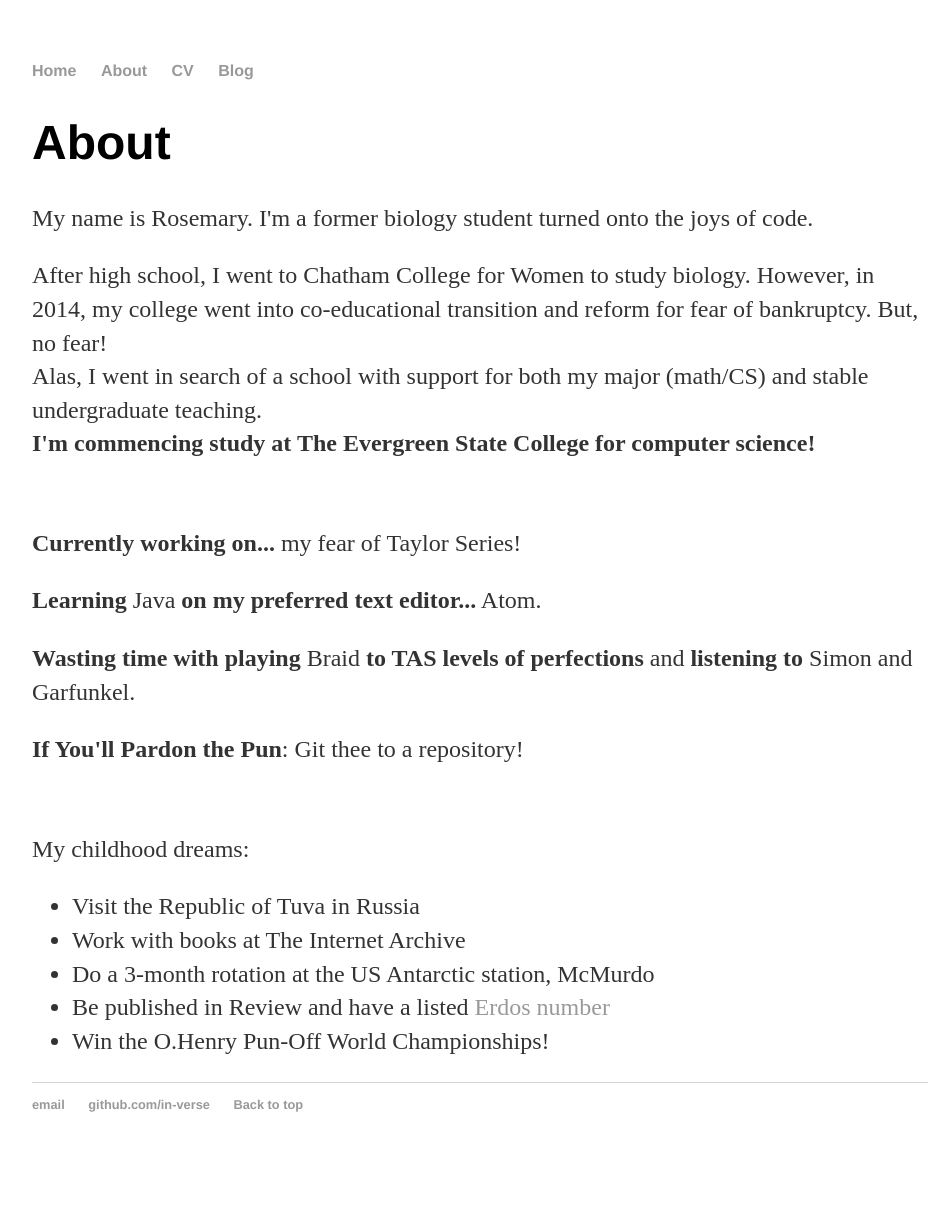
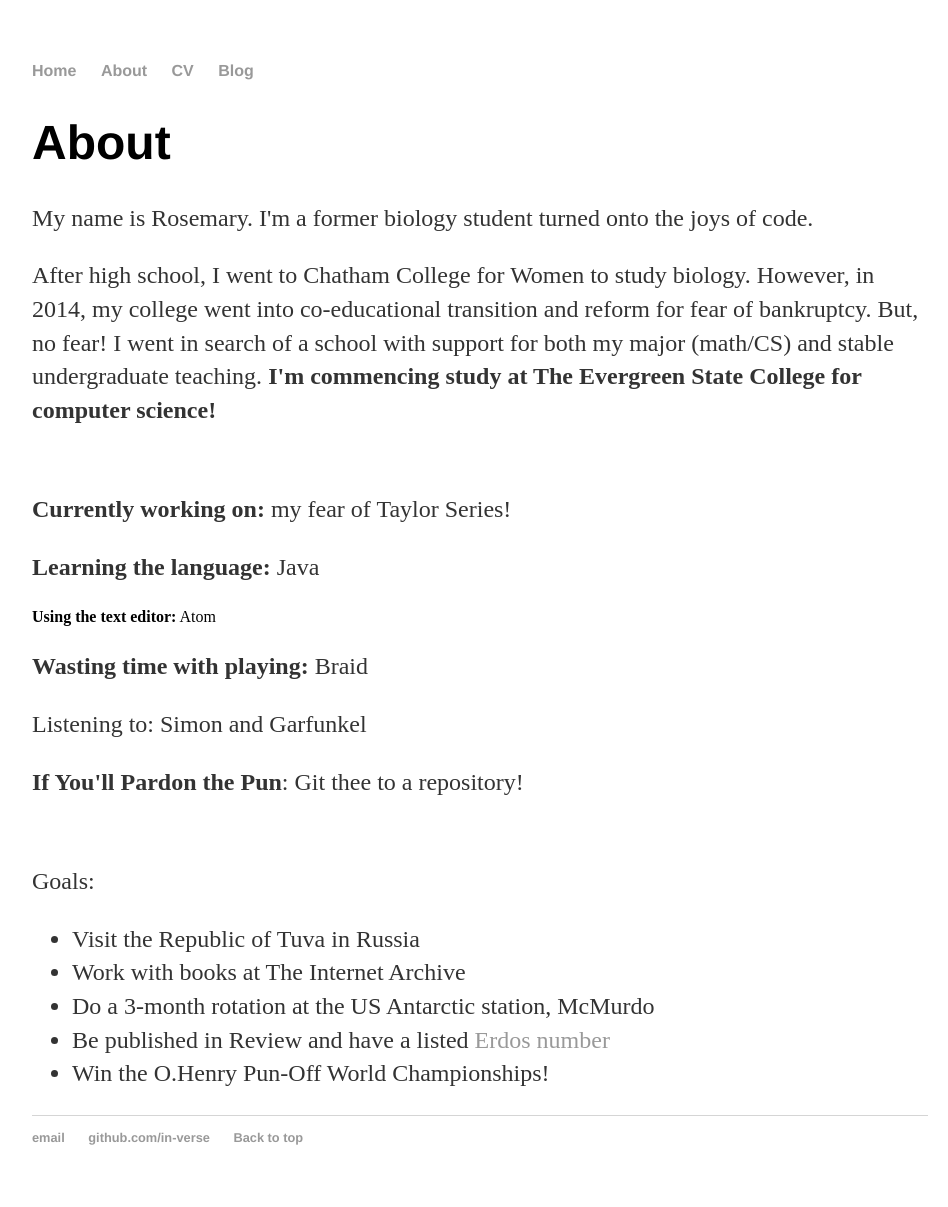
Before and after one commit to In-Verse/in-verse.github.io, a Jekyll site: the page built from about/index.html, in a window 1280 px wide. Shown: the whole page, without its empty margins (160-1108 px from the left). Built offline with Jekyll 4.4.1, drawn with Linux system fonts in a browser that asks for light colours; before the commit the page ends 1174 px from its top, so only the background shows below that.

Commit message:
Update index.html

```diff
--- a/about/index.html
+++ b/about/index.html
@@ -7,16 +7,17 @@ title: About Me
 	<h1>About</h1>
 		<p>My name is Rosemary. I'm a former biology student turned onto the joys of code.</p>
 		<p>After high school, I went to Chatham College for Women to study biology. However, in 2014, my college went into co-educational transition and reform for fear of bankruptcy. But, no fear!
-		<br> Alas, I went in search of a school with support for both my major (math/CS) and stable undergraduate teaching.<br>
+		I went in search of a school with support for both my major (math/CS) and stable undergraduate teaching.
 		<strong>I'm commencing study at The Evergreen State College for computer science!</strong></p>
 		<br>
-		<p><b>Currently working on...</b> my fear of Taylor Series! </p>
-		<p><b>Learning</b> Java<b> on my preferred text editor...</b> Atom.</p>
-		<p><b>Wasting time with playing </b>Braid<b> to TAS levels of perfections</b>
-		and <b>listening to</b> Simon and Garfunkel.</p>
+		<p><b>Currently working on:</b> my fear of Taylor Series! </p>
+		<p><b>Learning the language:</b> Java<p/p>
+		</p><b>Using the text editor:</b> Atom</p>
+		<p><b>Wasting time with playing:</b> Braid</p>
+		<p>Listening to:</b> Simon and Garfunkel</p>
 		<p><b>If You'll Pardon the Pun</b>: Git thee to a repository!</p>
 		<br>
-			<p>My childhood dreams:</p>
+			<p>Goals:</p>
 			<ul class="contacts">
 				<li>Visit the Republic of Tuva in Russia</li>
 				<li>Work with books at The Internet Archive</li>
```
